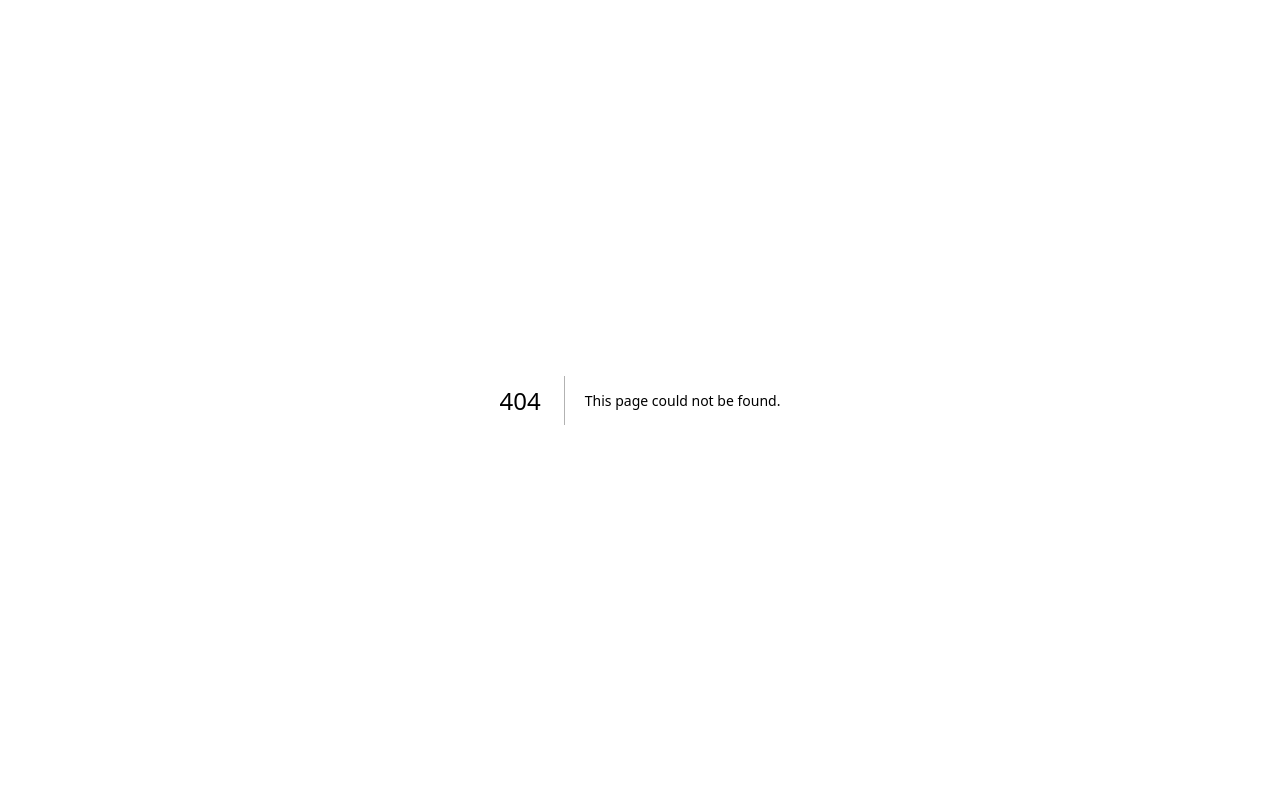
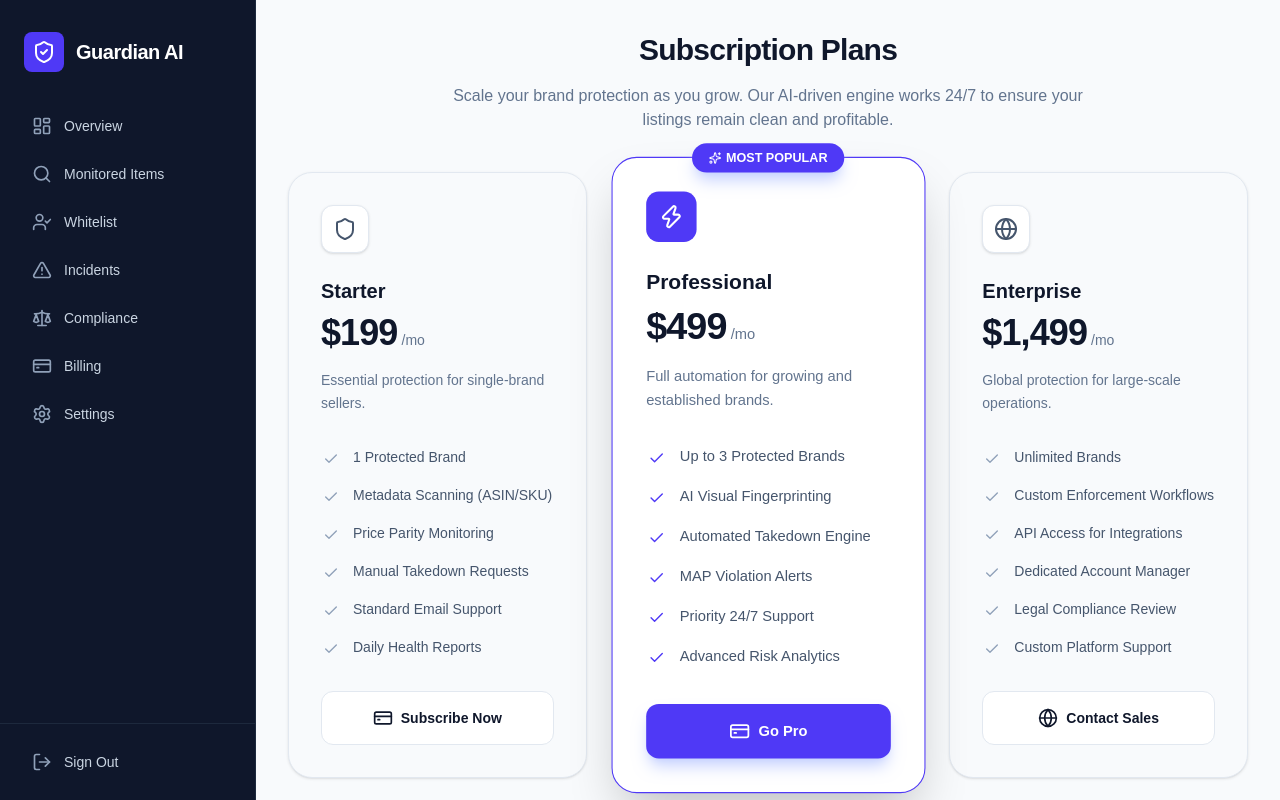
Before and after one commit to mikeyuka/brand-guardian-ai, a Next.js app: page /dashboard/billing in a window 1280 px wide. Before the commit this address had no page. Built offline with nearby package versions, Linux system fonts and the light colour scheme.

Commit message:
feat: implement professional subscription plans and billing page

```diff
--- /dev/null
+++ b/src/app/dashboard/billing/page.tsx
@@ -0,0 +1,163 @@
+'use client';
+
+import React, { useState } from 'react';
+import {
+  Check,
+  Zap,
+  Shield,
+  Globe,
+  CreditCard,
+  Loader2,
+  Sparkles
+} from 'lucide-react';
+
+const plans = [
+  {
+    name: 'Starter',
+    price: '$199',
+    description: 'Essential protection for single-brand sellers.',
+    features: [
+      '1 Protected Brand',
+      'Metadata Scanning (ASIN/SKU)',
+      'Price Parity Monitoring',
+      'Manual Takedown Requests',
+      'Standard Email Support',
+      'Daily Health Reports'
+    ],
+    cta: 'Subscribe Now',
+    highlighted: false,
+    icon: Shield
+  },
+  {
+    name: 'Professional',
+    price: '$499',
+    description: 'Full automation for growing and established brands.',
+    features: [
+      'Up to 3 Protected Brands',
+      'AI Visual Fingerprinting',
+      'Automated Takedown Engine',
+      'MAP Violation Alerts',
+      'Priority 24/7 Support',
+      'Advanced Risk Analytics'
+    ],
+    cta: 'Go Pro',
+    highlighted: true,
+    icon: Zap
+  },
+  {
+    name: 'Enterprise',
+    price: '$1,499',
+    description: 'Global protection for large-scale operations.',
+    features: [
+      'Unlimited Brands',
+      'Custom Enforcement Workflows',
+      'API Access for Integrations',
+      'Dedicated Account Manager',
+      'Legal Compliance Review',
+      'Custom Platform Support'
+    ],
+    cta: 'Contact Sales',
+    highlighted: false,
+    icon: Globe
+  }
+];
+
+export default function BillingPage() {
+  const [loadingPlan, setLoadingPlan] = useState<string | null>(null);
+
+  const handleSubscription = (planName: string) => {
+    if (planName === 'Enterprise') {
+      window.location.href = 'mailto:sales@brandguardian.ai';
+      return;
+    }
+
+    setLoadingPlan(planName);
+    // Mock Stripe Checkout simulation
+    setTimeout(() => {
+      alert(`Simulating Stripe checkout for ${planName} plan...`);
+      setLoadingPlan(null);
+    }, 1500);
+  };
+
+  return (
+    <div className="space-y-10 max-w-6xl mx-auto">
+      <div className="text-center space-y-4">
+        <h1 className="text-3xl font-bold text-slate-900 tracking-tight">Subscription Plans</h1>
+        <p className="text-slate-500 max-w-2xl mx-auto">
+          Scale your brand protection as you grow. Our AI-driven engine works 24/7 to ensure your listings remain clean and profitable.
+        </p>
+      </div>
+
+      <div className="grid grid-cols-1 md:grid-cols-3 gap-8">
+        {plans.map((plan) => (
+          <div
+            key={plan.name}
+            className={`relative flex flex-col p-8 rounded-3xl border transition-all duration-300 ${
+              plan.highlighted
+                ? 'bg-white border-indigo-600 shadow-2xl scale-105 z-10'
+                : 'bg-slate-50 border-slate-200 hover:border-slate-300 shadow-sm'
+            }`}
+          >
+            {plan.highlighted && (
+              <div className="absolute top-0 left-1/2 -translate-x-1/2 -translate-y-1/2 bg-indigo-600 text-white text-xs font-bold px-4 py-1.5 rounded-full flex items-center gap-1 shadow-lg shadow-indigo-200">
+                <Sparkles className="w-3 h-3" />
+                MOST POPULAR
+              </div>
+            )}
+
+            <div className="mb-8">
+              <div className={`w-12 h-12 rounded-xl flex items-center justify-center mb-6 ${
+                plan.highlighted ? 'bg-indigo-600 text-white' : 'bg-white text-slate-600 border border-slate-200 shadow-sm'
+              }`}>
+                <plan.icon className="w-6 h-6" />
+              </div>
+              <h3 className="text-xl font-bold text-slate-900">{plan.name}</h3>
+              <div className="mt-2 flex items-baseline gap-1">
+                <span className="text-4xl font-bold tracking-tight text-slate-900">{plan.price}</span>
+                <span className="text-slate-500 text-sm font-medium">/mo</span>
+              </div>
+              <p className="mt-4 text-sm text-slate-500 leading-relaxed">{plan.description}</p>
+            </div>
+
+            <ul className="flex-1 space-y-4 mb-8">
+              {plan.features.map((feature) => (
+                <li key={feature} className="flex items-start gap-3 text-sm text-slate-600">
+                  <div className={`mt-0.5 rounded-full p-0.5 ${plan.highlighted ? 'text-indigo-600' : 'text-slate-400'}`}>
+                    <Check className="w-4 h-4" />
+                  </div>
+                  {feature}
+                </li>
+              ))}
+            </ul>
+
+            <button
+              onClick={() => handleSubscription(plan.name)}
+              disabled={loadingPlan !== null}
+              className={`w-full py-4 px-6 rounded-xl font-bold text-sm transition-all flex items-center justify-center gap-2 ${
+                plan.highlighted
+                  ? 'bg-indigo-600 text-white hover:bg-indigo-700 shadow-lg shadow-indigo-200 hover:shadow-indigo-300'
+                  : 'bg-white text-slate-900 border border-slate-200 hover:border-slate-300 hover:bg-slate-50'
+              }`}
+            >
+              {loadingPlan === plan.name ? (
+                <Loader2 className="w-5 h-5 animate-spin" />
+              ) : (
+                <>
+                  {plan.name === 'Enterprise' ? <Globe className="w-5 h-5" /> : <CreditCard className="w-5 h-5" />}
+                  {plan.cta}
+                </>
+              )}
+            </button>
+          </div>
+        ))}
+      </div>
+
+      <div className="bg-slate-900 rounded-3xl p-10 text-center space-y-4">
+        <h3 className="text-white text-xl font-bold">Trusted by 500+ E-commerce Brands</h3>
+        <p className="text-slate-400 max-w-xl mx-auto text-sm">
+          Join the network of protected brands. Our AI has neutralized over 50,000 threats this year alone, recovering millions in lost revenue.
+        </p>
+      </div>
+    </div>
+  );
+}
--- a/src/components/dashboard/Sidebar.tsx
+++ b/src/components/dashboard/Sidebar.tsx
@@ -9,6 +9,7 @@ import {
   UserCheck,
   AlertTriangle,
   Scale,
+  CreditCard,
   Settings,
   LogOut
 } from 'lucide-react';
@@ -19,6 +20,7 @@ const menuItems = [
   { icon: UserCheck, label: 'Whitelist', href: '/dashboard/whitelist' },
   { icon: AlertTriangle, label: 'Incidents', href: '/dashboard/incidents' },
   { icon: Scale, label: 'Compliance', href: '/dashboard/compliance' },
+  { icon: CreditCard, label: 'Billing', href: '/dashboard/billing' },
   { icon: Settings, label: 'Settings', href: '/dashboard/settings' },
 ];
 
```
